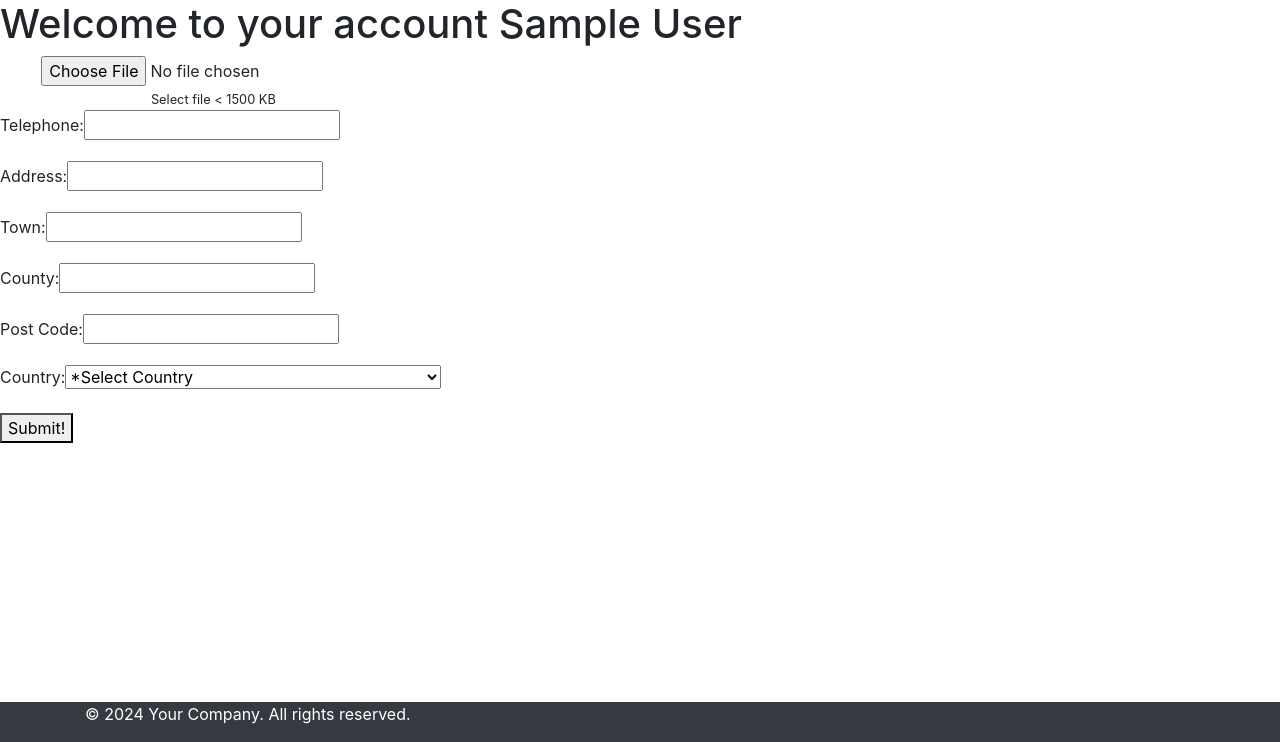
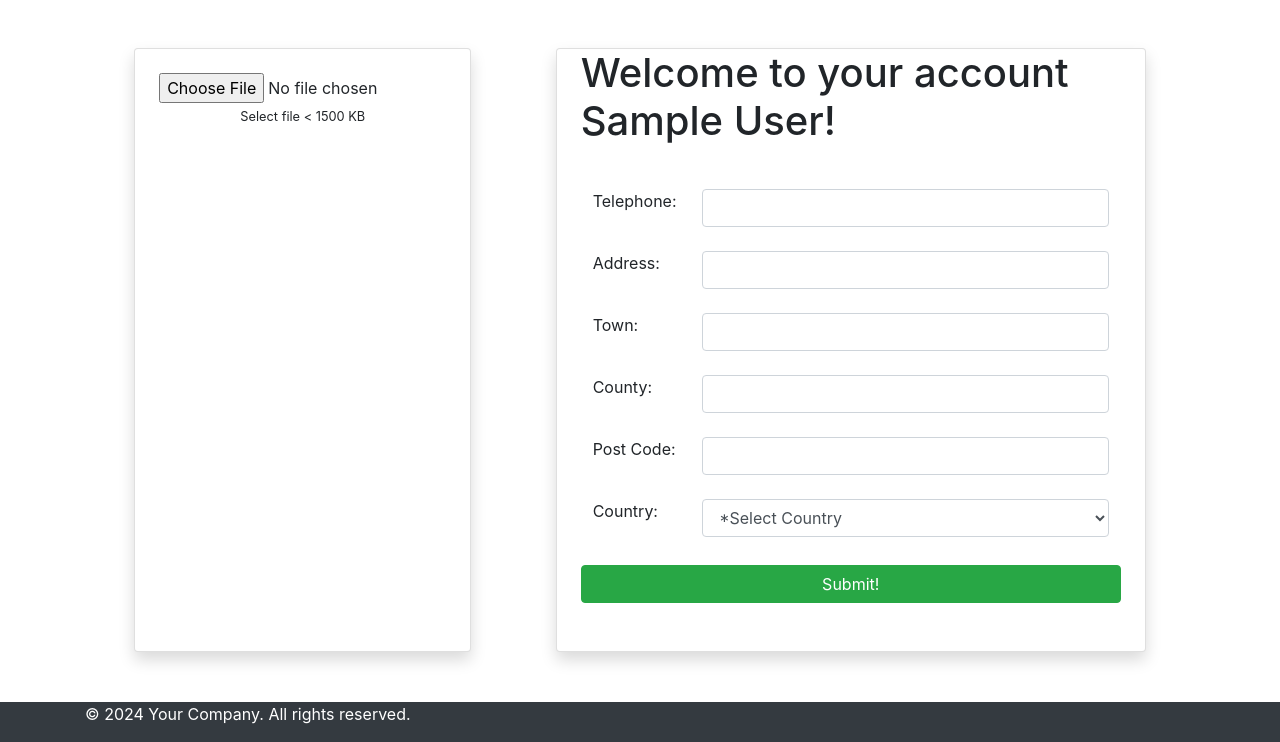
Before and after one commit to haglauerpatryk/e-commerce-website, a Django app: page /account/ in a window 1280 px wide. Shown: the part 58-800 px from the top of the page. Run offline with Django 5.2, Linux system fonts and the light colour scheme; the visitor is signed in with stand-in values (Sample User, id 1); some libraries are stand-ins or nearby versions.

Commit message:
Cosmetic changes
I've created grid system and aligned forms for:
- account,
- info,
- orders,
- order.
Added X for item_button_v2
and Add to cart for item_button

```diff
--- a/templates/ecommerce/item_button.html
+++ b/templates/ecommerce/item_button.html
@@ -3,5 +3,5 @@
 {% comment %} this adds an icon that, when clicked, allows users to add items to cart!! {% endcomment %}
 <a class="item btn btn-success" model="{{ target_model }}" id="target_{{ object_id }}" action="add">
 	<i class="item-{{object_id}}"></i>
-	<span class="item-count-{{ object_id }}"></span>
+	<span class="item-count-{{ object_id }}">Add to cart</span>
 </a>
--- a/templates/ecommerce/item_button_v2.html
+++ b/templates/ecommerce/item_button_v2.html
@@ -1,4 +1,4 @@
 {% load static %}
 
 {% comment %} this adds an icon that, when clicked, allows users to remove items from cart!! {% endcomment %}
-<a style="color:red;" class="item" model="{{ target_model }}" id="target_{{ object_id }}" action="remove"><i class="item-{{object_id}} fa-solid fa-close"></i></a>
+<a style="color:red;" class="item" model="{{ target_model }}" id="target_{{ object_id }}" action="remove">X<i class="item-{{object_id}} fa-solid fa-close"></i></a>
--- a/templates/ecommerce/order.html
+++ b/templates/ecommerce/order.html
@@ -18,7 +18,7 @@
             </form>
         </div>
     <div class="col-6">
-        <img src="{{object.item.image.url}}" alt="{{object.item.title}}" class="image">
+        <img src="{{object.item.image.url}}" alt="{{object.item.title}}" class="image" style="width: 50%; height: 50%;">
     </div>
 
 </div>
--- a/templates/ecommerce/orders.html
+++ b/templates/ecommerce/orders.html
@@ -4,11 +4,11 @@
 
 {% block content %}
 <h1>Orders</h1>
-<div class="row card-column">
+<div class="container">
   {% for object in object_list %}
   <div class="column">
     <div class="card">
-      <img src="{{object.item.image.url}}" alt="{{object.item.title}}" style="width:100%">
+      <img src="{{object.item.image.url}}" alt="{{object.item.title}}" style="width: 50%; height: 50%;">
       <h2>{{object.item.title}}</h2>
       <p class="price">{{object.item.variable_price}}</p>
       <p>{{object.item.description}}</p>
--- a/templates/users/account.html
+++ b/templates/users/account.html
@@ -60,10 +60,19 @@
 {% endblock %}
 
 {% block content %}
-<h1>Welcome to your account {{request.user.userprofile.full_name}}</h1>
+
+<div class="container-fluid p-5">
+  <div class="row">
+
+    <div class="col-1"></div>
+
+    <div class="col-10">
+      <div class="row">
+        <div class="col-sm-4 text-center card mb-3 px-4 shadow">
           <form method="POST" enctype="multipart/form-data">
+          <!-- Avatar section -->
+          <br/>
             {% csrf_token %}
-    <div class="col-sm-4 text-center">
             <div class="kv-avatar">
               <div class="file-loading">
                 <input id="id_avatar" name="avatar" type="file">
@@ -72,14 +81,52 @@
             <div class="kv-avatar-hint">
               <small>Select file < 1500 KB</small>
             </div>
+          <div id="kv-avatar-errors-1" class="text-center" style="display:none"></div>
         </div>
-    <p><label>Telephone:</label>{{form.telephone}}</p>
-    <p><label>Address:</label>{{form.address}}</p>
-    <p><label>Town:</label>{{form.town}}</p>
-    <p><label>County:</label>{{form.county}}</p>
-    <p><label>Post Code:</label>{{form.post_code}}</p>
-    <p><label>Country:</label>{{form.country}}</p>
-    <button type="submit">Submit!</button>
+
+        <div class="col-sm-1"></div>
+
+        <div class="col-sm-7 card mb-3 px-4 shadow">
+          <h1>Welcome to your account {{ request.user.userprofile.full_name }}!</h1>
+          <br/>
+          <table class="table table-borderless">
+            <tr>
+              <td><label>Telephone:</label></td>
+              <td>{{ form.telephone }}</td>
+            </tr>
+            <tr>
+              <td><label>Address:</label></td>
+              <td>{{ form.address }}</td>
+            </tr>
+            <tr>
+              <td><label>Town:</label></td>
+              <td>{{ form.town }}</td>
+            </tr>
+            <tr>
+              <td><label>County:</label></td>
+              <td>{{ form.county }}</td>
+            </tr>
+            <tr>
+              <td><label>Post Code:</label></td>
+              <td>{{ form.post_code }}</td>
+            </tr>
+            <tr>
+              <td><label>Country:</label></td>
+              <td>{{ form.country }}</td>
+            </tr>
+          </table>
+          <div>
+            <button type="submit" class="btn btn-success btn-block">Submit!</button>
+          </div>
+          <br/><br/>
           </form>
-<div id="kv-avatar-errors-1" class="text-center" style="display:none"></div>
+        </div>
+      </div>
+    </div>
+
+    <div class="col-1"></div>
+
+  </div>
+</div>
+
 {% endblock %}
--- a/users/forms.py
+++ b/users/forms.py
@@ -78,6 +78,10 @@ class UserProfileForm(forms.ModelForm):
         model = UserProfile
         fields = ( 'avatar', 'telephone', 'address', 'town', 'county', 'post_code', 'country')
 
+    def __init__(self, *args, **kwargs):
+        super(UserProfileForm, self).__init__(*args, **kwargs)
+        for field_name, field in self.fields.items():
+            field.widget.attrs['class'] = 'form-control'
 
 
 class UserAlterationForm(forms.ModelForm):
@@ -87,6 +91,12 @@ class UserAlterationForm(forms.ModelForm):
     first_name = forms.CharField(max_length=150, required=True, widget=forms.TextInput())
     last_name = forms.CharField(max_length=150, required=True, widget=forms.TextInput())
     email = forms.EmailField(max_length=254, required=True, widget=forms.EmailInput())
+
     class Meta:
         model = User
         fields = ('first_name', 'last_name', 'email')
+
+    def __init__(self, *args, **kwargs):
+        super(UserAlterationForm, self).__init__(*args, **kwargs)
+        for field_name, field in self.fields.items():
+            field.widget.attrs['class'] = 'form-control'
```
Also changed, not shown: templates/users/info.html (+24 -6 lines). Lines whose indentation alone changed are shown as unchanged.
